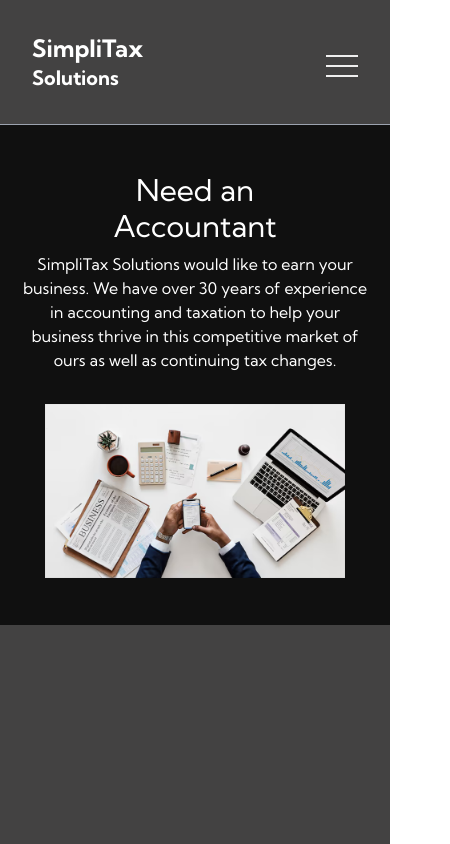
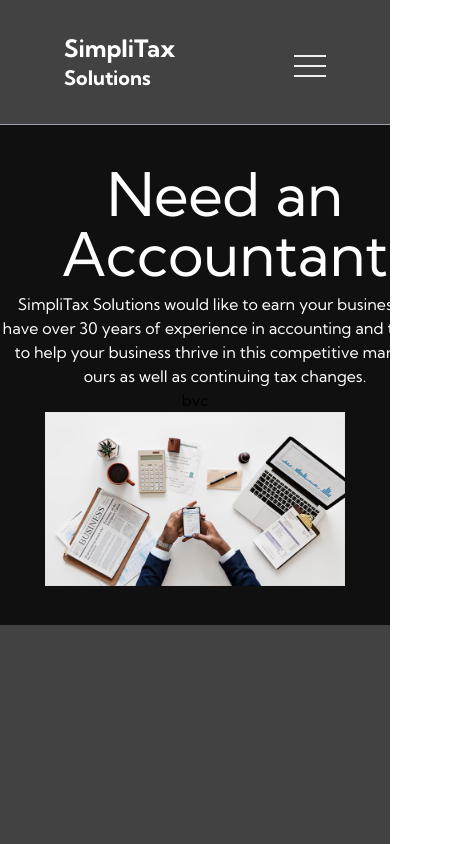
Before and after one commit to CliffVille/simpli-tax, a React (Create React App) app: page / in a window 390 px wide. Shown: the top 844 px of the page, 450 px wide, since content can reach past the window. Built offline with nearby package versions, Linux system fonts and the light colour scheme.

Commit message:
Modified the responsivity of the Main and Header components. Added different breakpoints to fit each screen.

```diff
--- a/src/Components/Header.js
+++ b/src/Components/Header.js
@@ -6,7 +6,7 @@ const Header = () => {
 
   return (
 
-    <div className="flex items-center justify-between lg:justify-around bg-[#434242] border-b border-gray-400 py-8">
+    <div className="flex items-center justify-between px-8 bg-[#434242] border-b border-gray-400 py-8">
 
       <div className="flex flex-col text-white justify-center font-bold text-2xl ml-8 lg:ml-0">SimpliTax<div className="text-xl">Solutions</div></div>
 
--- a/src/Components/Main.js
+++ b/src/Components/Main.js
@@ -4,13 +4,13 @@ import Image from '../assets/imgOne.png'
 const Main = () => {
   return (
     <div className="bg-[#101010] w-full h-[500px]" id="Main">
-      <div className="flex flex-col md:flex-row justify-center items-around md:items-center h-full">
-        <div className="left mx-auto md:mx-0 text-center md:text-left flex flex-col pr-0 md:pr-4">
-          <h1 className="text-white text-3xl md:text-6xl text-bold">Need an</h1><h1 className="text-white text-3xl md:text-6xl text-bold pb-2">Accountant</h1>
-          <p className="text-white w-[350px] md:w-[450px] pb-8 md:pb-0">SimpliTax Solutions would like to earn your business. We have over 30 years of experience in
+      <div className="flex flex-col lg:flex-row justify-center lg:justify-between lg:px-8 items-center h-full">
+        <div className="left mx-auto md:mx-0 text-center lg:text-left flex flex-col pr-0 md:pr-4">
+          <h1 className="text-white text-6xl text-bold">Need an</h1><h1 className="text-white text-6xl text-bold pb-2">Accountant</h1>
+          <p className="text-white w-[450px]">SimpliTax Solutions would like to earn your business. We have over 30 years of experience in
           accounting and taxation to help your business thrive in this competitive market of ours as well
           as continuing tax changes.</p>
-        </div>
+        </div>bvc
         <div className="right">
           <img src={Image} alt="imageOne" className="w-[300px] lg:w-[500px] mx-auto lg:mx-0 h-auto" />
         </div>
```
